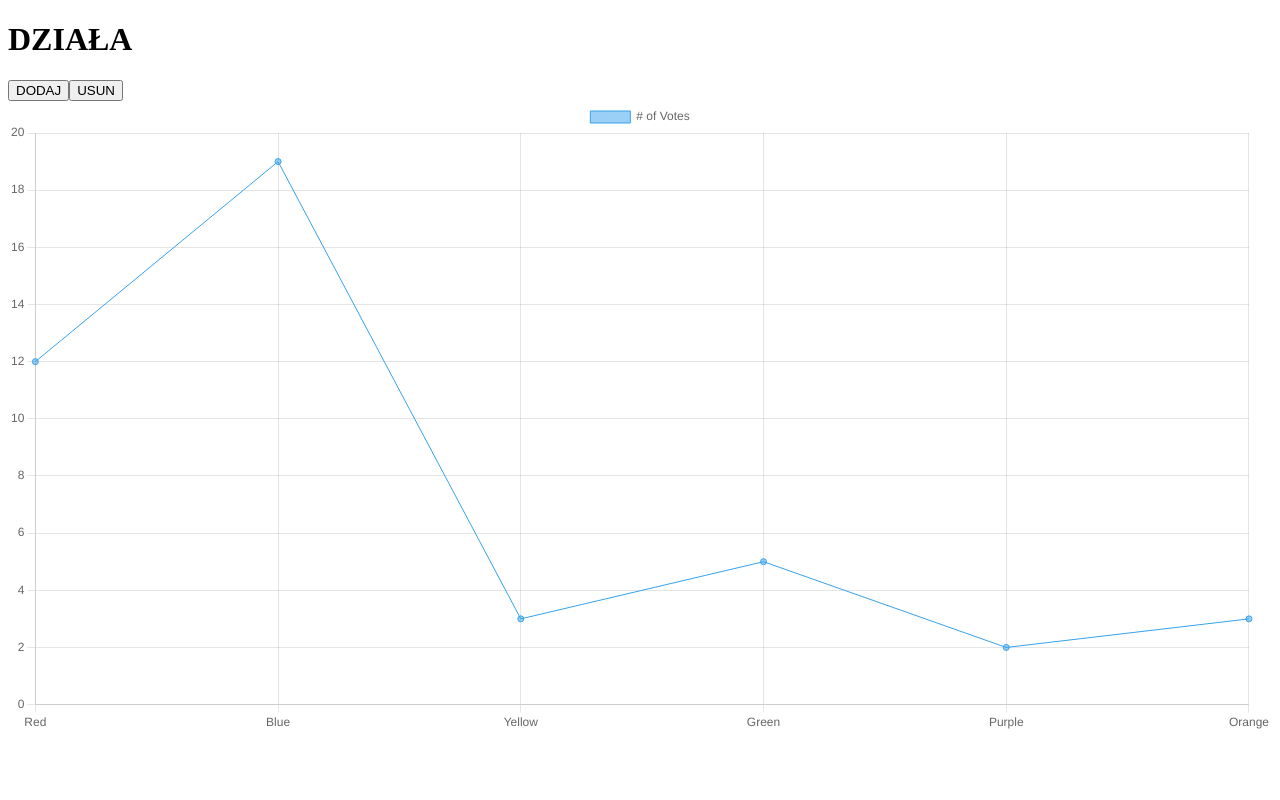
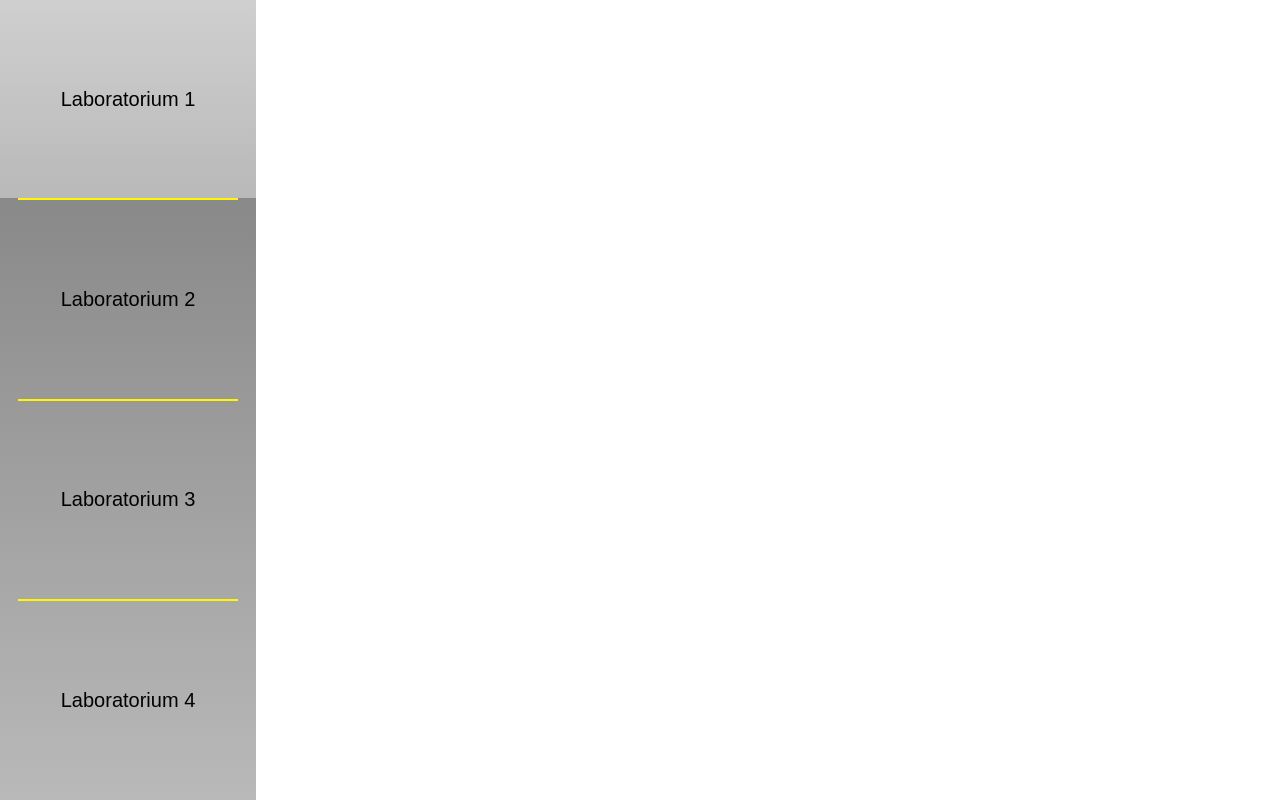
Before and after one commit to MaciejKubon/CTP-APPLICATION, an Angular app: page / in a window 1280 px wide. Built offline with nearby package versions, Linux system fonts and the light colour scheme.

Commit message:
create and styling nabar

```diff
--- a/src/app/app.component.css
+++ b/src/app/app.component.css
@@ -0,0 +1,16 @@
+* {
+  margin: 0;
+  padding: 0;
+}
+main {
+  display: flex;
+  flex-wrap: nowrap;
+}
+app-navbar-vertical {
+  width: 20%;
+}
+section {
+  width: 100%;
+  background-color: #d5d5d5;
+  padding: 0px 25px;
+}
--- a/src/app/app.component.html
+++ b/src/app/app.component.html
@@ -1,6 +1,7 @@
-<h1>DZIAŁA</h1>
-<button (click)="DODAJ()">DODAJ</button>
-<button (click)="USUN()">USUN</button>
-<div>
+<main>
+  <app-navbar-vertical></app-navbar-vertical>
+</main>
+
+<!-- <div>
   <canvas id="canvas">{{ chart }}</canvas>
-</div>
+</div> -->
--- a/src/app/app.component.ts
+++ b/src/app/app.component.ts
@@ -7,42 +7,44 @@ import Chart from 'chart.js/auto';
   styleUrls: ['./app.component.css'],
 })
 export class AppComponent implements OnInit {
-  chart: any = [];
-  dane = [12, 19, 3, 5, 2, 3];
-  label = ['Red', 'Blue', 'Yellow', 'Green', 'Purple', 'Orange'];
   constructor() {}
+  ngOnInit(): void {}
+  // chart: any = [];
+  // dane = [12, 19, 3, 5, 2, 3];
+  // label = ['Red', 'Blue', 'Yellow', 'Green', 'Purple', 'Orange'];
+  // constructor() {}
 
-  ngOnInit() {
-    this.chart = new Chart('canvas', {
-      type: 'line',
-      data: {
-        labels: this.label,
-        datasets: [
-          {
-            label: '# of Votes',
-            data: this.dane,
-            borderWidth: 1,
-          },
-        ],
-      },
-      options: {
-        scales: {
-          y: {
-            beginAtZero: true,
-          },
-        },
-      },
-    });
-  }
+  // ngOnInit() {
+  //   this.chart = new Chart('canvas', {
+  //     type: 'line',
+  //     data: {
+  //       labels: this.label,
+  //       datasets: [
+  //         {
+  //           label: '# of Votes',
+  //           data: this.dane,
+  //           borderWidth: 1,
+  //         },
+  //       ],
+  //     },
+  //     options: {
+  //       scales: {
+  //         y: {
+  //           beginAtZero: true,
+  //         },
+  //       },
+  //     },
+  //   });
+  // }
 
-  DODAJ() {
-    this.dane.push(10);
-    this.label.push('DODANY');
-    this.chart.update();
-  }
-  USUN() {
-    this.dane.shift();
-    this.label.shift();
-    this.chart.update();
-  }
+  // DODAJ() {
+  //   this.dane.push(10);
+  //   this.label.push('DODANY');
+  //   this.chart.update();
+  // }
+  // USUN() {
+  //   this.dane.shift();
+  //   this.label.shift();
+  //   this.chart.update();
+  // }
 }
--- a/src/app/app.module.ts
+++ b/src/app/app.module.ts
@@ -2,10 +2,12 @@ import { NgModule } from '@angular/core';
 import { BrowserModule } from '@angular/platform-browser';
 
 import { AppComponent } from './app.component';
+import { NavbarVerticalComponent } from './navbar-vertical/navbar-vertical.component';
 
 @NgModule({
   declarations: [
-    AppComponent
+    AppComponent,
+    NavbarVerticalComponent
   ],
   imports: [
     BrowserModule
--- /dev/null
+++ b/src/app/navbar-vertical/navbar-vertical.component.css
@@ -0,0 +1,39 @@
+nav {
+  height: 100svh;
+}
+ul {
+  list-style: none;
+  display: flex;
+  flex-wrap: wrap;
+  background: linear-gradient(#797979, #b9b9b9);
+}
+li {
+  height: 24.8svh;
+  width: 100%;
+  justify-content: center;
+  align-content: center;
+  display: flex;
+}
+button {
+  width: 100%;
+  background: transparent;
+  opacity: 1;
+  transition: ease-in-out 500ms;
+  border: 0px;
+  font-size: 20px;
+}
+button:hover {
+  cursor: pointer;
+  transition: ease-in-out 500ms;
+}
+hr {
+  margin-left: 7%;
+  width: 86%;
+  background-color: #fff700;
+  height: 0.25svh;
+  border: 0px;
+}
+.activeLab {
+  background: linear-gradient(#cfcfcf, #b9b9b9);
+  transition: ease-in-out 500ms;
+}
--- /dev/null
+++ b/src/app/navbar-vertical/navbar-vertical.component.html
@@ -0,0 +1,39 @@
+<nav>
+  <ul>
+    <li>
+      <button
+        (click)="ClickLabButton(1)"
+        [ngClass]="{ activeLab: NumberLab == 1 }"
+      >
+        Laboratorium 1
+      </button>
+    </li>
+    <hr />
+    <li>
+      <button
+        (click)="ClickLabButton(2)"
+        [ngClass]="{ activeLab: NumberLab == 2 }"
+      >
+        Laboratorium 2
+      </button>
+    </li>
+    <hr />
+    <li>
+      <button
+        (click)="ClickLabButton(3)"
+        [ngClass]="{ activeLab: NumberLab == 3 }"
+      >
+        Laboratorium 3
+      </button>
+    </li>
+    <hr />
+    <li>
+      <button
+        (click)="ClickLabButton(4)"
+        [ngClass]="{ activeLab: NumberLab == 4 }"
+      >
+        Laboratorium 4
+      </button>
+    </li>
+  </ul>
+</nav>
--- /dev/null
+++ b/src/app/navbar-vertical/navbar-vertical.component.ts
@@ -0,0 +1,20 @@
+import { Component, EventEmitter, Output } from '@angular/core';
+
+@Component({
+  selector: 'app-navbar-vertical',
+  templateUrl: './navbar-vertical.component.html',
+  styleUrls: ['./navbar-vertical.component.css'],
+})
+export class NavbarVerticalComponent {
+  NumberLab: number;
+  constructor() {
+    this.ClickLabButton;
+    this.NumberLab = 1;
+  }
+  @Output() NewActiveLab = new EventEmitter<number>();
+
+  ClickLabButton(value: number) {
+    this.NumberLab = value;
+    this.NewActiveLab.emit(this.NumberLab);
+  }
+}
--- a/src/styles.css
+++ b/src/styles.css
@@ -1 +1,5 @@
 /* You can add global styles to this file, and also import other style files */
+* {
+  margin: 0;
+  padding: 0;
+}
```
